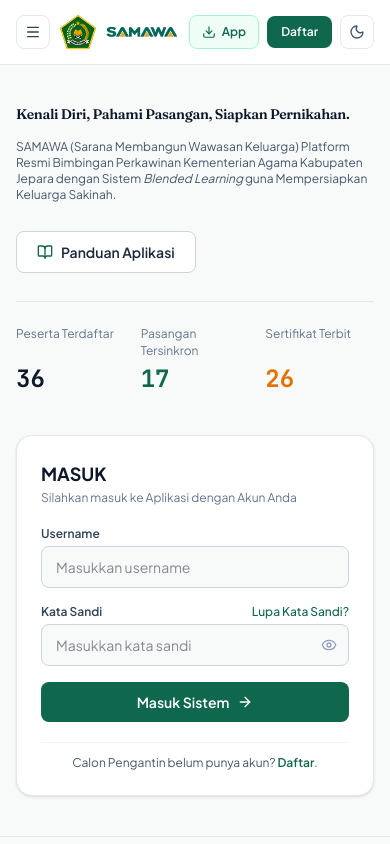
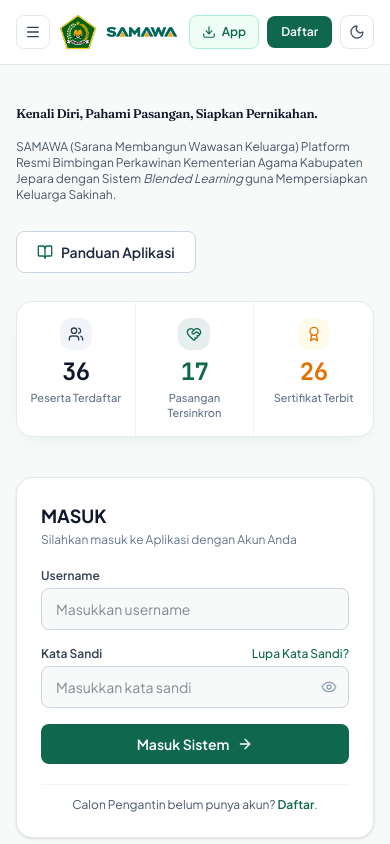
Before and after one commit to ashafulghulam-dotcom/Index.html, a React (Vite) app: page / in a window 390 px wide. Shown: the top 844 px of the page. Built offline with nearby package versions, Linux system fonts and the light colour scheme.

Commit message:
feat(ui): update public portal typography and icons
Adjust heading responsive sizing and add iconography to improve visual hierarchy in the institutional landing section.

```diff
--- a/dev-dist/sw.js
+++ b/dev-dist/sw.js
@@ -78,7 +78,7 @@ define(['./workbox-afac4cd2'], (function (workbox) { 'use strict';
    */
   workbox.precacheAndRoute([{
     "url": "index.html",
-    "revision": "0.shqcjf6u37g"
+    "revision": "0.kpt29p5ooug"
   }], {});
   workbox.cleanupOutdatedCaches();
   workbox.registerRoute(new workbox.NavigationRoute(workbox.createHandlerBoundToURL("index.html"), {
--- a/src/components/PublicPortal.tsx
+++ b/src/components/PublicPortal.tsx
@@ -2,6 +2,7 @@ import React, { useEffect, useMemo, useState } from 'react';
 import {
   ArrowLeft,
   ArrowRight,
+  Award,
   BarChart3,
   BookOpen,
   Building2,
@@ -10,6 +11,7 @@ import {
   ExternalLink,
   Eye,
   EyeOff,
+  HeartHandshake,
   HelpCircle,
   Home,
   MapPin,
@@ -23,6 +25,7 @@ import {
   ShieldCheck,
   Sun,
   UserPlus,
+  Users,
   X,
 } from 'lucide-react';
 import {
@@ -360,7 +363,7 @@ export const PublicPortal: React.FC<{ initialVerifyCode?: string }> = ({
               {/* Editorial Institutional Pitch (7 cols) */}
               <div className="lg:col-span-7 space-y-7">
                 <div className="space-y-4">
-                  <h1 className="font-display text-[14px] font-semibold tracking-tight text-slate-900 dark:text-white leading-[18px] text-balance">
+                  <h1 className="font-display text-[clamp(10.5px,3.25vw,14px)] sm:text-[14px] font-semibold tracking-tight text-slate-900 dark:text-white leading-[18px] whitespace-nowrap">
                     Kenali Diri, Pahami Pasangan, Siapkan Pernikahan.
                   </h1>
                   <p className="text-[12px] text-slate-600 dark:text-slate-300 leading-[16px] max-w-xl">
@@ -382,30 +385,39 @@ export const PublicPortal: React.FC<{ initialVerifyCode?: string }> = ({
                   </button>
                 </div>
 
-                {/* Clean Institutional Metrics Bar */}
-                <div className="pt-6 border-t border-slate-200 dark:border-emerald-950 grid grid-cols-3 gap-4 sm:gap-8 max-w-xl">
-                  <div className="flex flex-col justify-between">
-                    <p className="text-xs text-slate-500 dark:text-slate-400 leading-snug">
+                {/* Modern Centered Institutional Metrics Strip */}
+                <div className="grid grid-cols-3 rounded-2xl border border-slate-200/90 dark:border-emerald-950 bg-white dark:bg-[#111C18] shadow-[0_8px_24px_-14px_rgba(15,104,78,0.18)] divide-x divide-slate-100 dark:divide-emerald-950/80 max-w-xl w-full mx-auto lg:mx-0 overflow-hidden">
+                  <div className="flex flex-col items-center justify-start text-center px-2.5 py-4 sm:px-5 sm:py-5 transition-colors hover:bg-slate-50/70 dark:hover:bg-emerald-950/30">
+                    <span className="w-8 h-8 sm:w-9 sm:h-9 rounded-xl bg-slate-100 dark:bg-slate-800/80 text-slate-700 dark:text-slate-200 flex items-center justify-center mb-2.5">
+                      <Users className="w-4 h-4" />
+                    </span>
+                    <p className="font-mono-num text-2xl sm:text-3xl font-bold tracking-tight leading-none text-slate-900 dark:text-white">
+                      {pesertaList.length}
+                    </p>
+                    <p className="text-[11px] sm:text-xs font-medium text-slate-500 dark:text-slate-400 leading-snug mt-1.5">
                       Peserta Terdaftar
                     </p>
-                    <p className="font-mono-num text-2xl sm:text-3xl font-bold text-slate-900 dark:text-white mt-1">
-                      {pesertaList.length}
+                  </div>
+                  <div className="flex flex-col items-center justify-start text-center px-2.5 py-4 sm:px-5 sm:py-5 transition-colors hover:bg-emerald-50/40 dark:hover:bg-emerald-950/30">
+                    <span className="w-8 h-8 sm:w-9 sm:h-9 rounded-xl bg-[#0F684E]/10 dark:bg-emerald-950/80 text-[#0F684E] dark:text-emerald-400 flex items-center justify-center mb-2.5">
+                      <HeartHandshake className="w-4 h-4" />
+                    </span>
+                    <p className="font-mono-num text-2xl sm:text-3xl font-bold tracking-tight leading-none text-[#0F684E] dark:text-emerald-400">
+                      {totalCouples}
+                    </p>
+                    <p className="text-[11px] sm:text-xs font-medium text-slate-500 dark:text-slate-400 leading-snug mt-1.5">
+                      Pasangan Tersinkron
                     </p>
                   </div>
-                  <div className="flex flex-col justify-between">
-                    <p className="text-xs text-slate-500 dark:text-slate-400 leading-snug">
-                      Pasangan Tersinkron
+                  <div className="flex flex-col items-center justify-start text-center px-2.5 py-4 sm:px-5 sm:py-5 transition-colors hover:bg-amber-50/40 dark:hover:bg-amber-950/20">
+                    <span className="w-8 h-8 sm:w-9 sm:h-9 rounded-xl bg-amber-50 dark:bg-amber-950/50 text-amber-600 dark:text-amber-400 flex items-center justify-center mb-2.5">
+                      <Award className="w-4 h-4" />
+                    </span>
+                    <p className="font-mono-num text-2xl sm:text-3xl font-bold tracking-tight leading-none text-amber-600 dark:text-amber-400">
+                      {totalCertificates}
                     </p>
-                    <p className="font-mono-num text-2xl sm:text-3xl font-bold text-[#0F684E] dark:text-emerald-400 mt-1">
-                      {totalCouples}
-                    </p>
-                  </div>
-                  <div className="flex flex-col justify-between">
-                    <p className="text-xs text-slate-500 dark:text-slate-400 leading-snug">
+                    <p className="text-[11px] sm:text-xs font-medium text-slate-500 dark:text-slate-400 leading-snug mt-1.5">
                       Sertifikat Terbit
-                    </p>
-                    <p className="font-mono-num text-2xl sm:text-3xl font-bold text-amber-600 dark:text-amber-400 mt-1">
-                      {totalCertificates}
                     </p>
                   </div>
                 </div>
```
